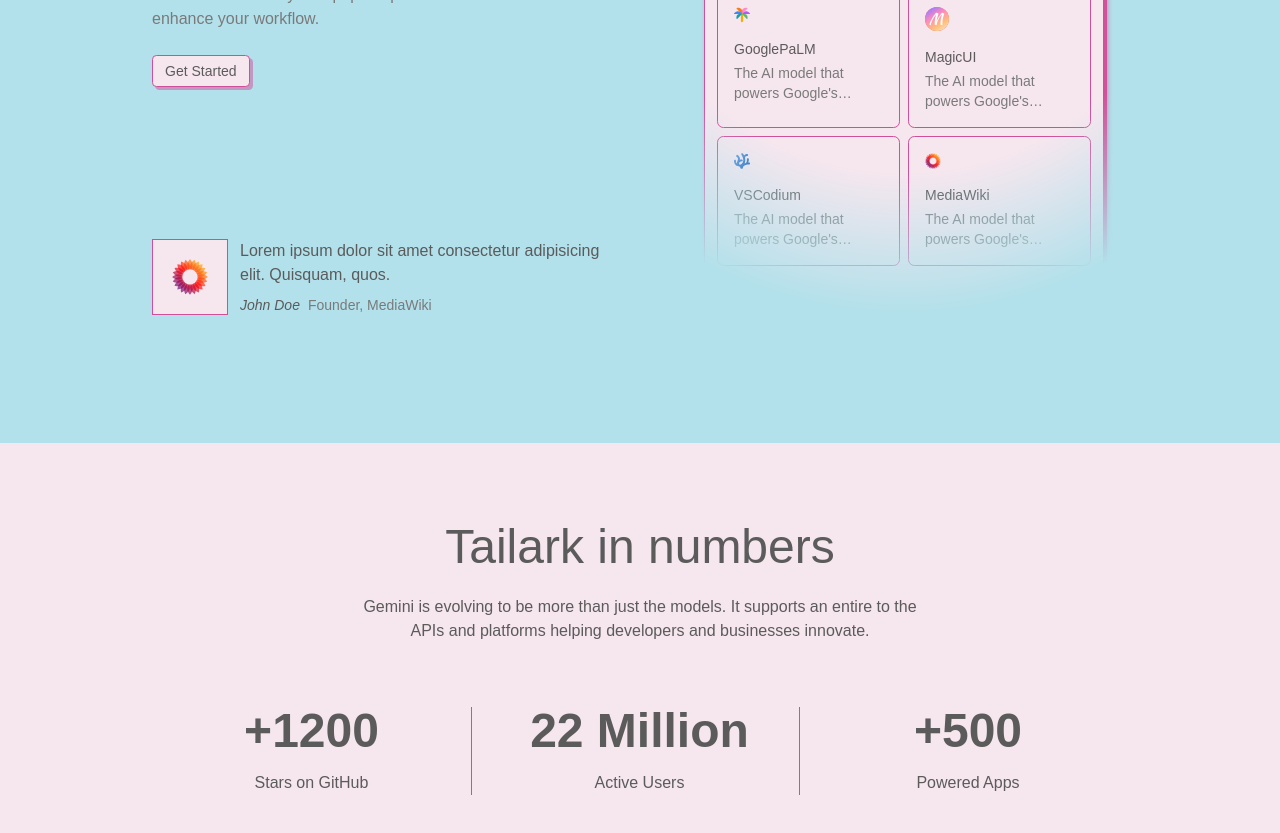
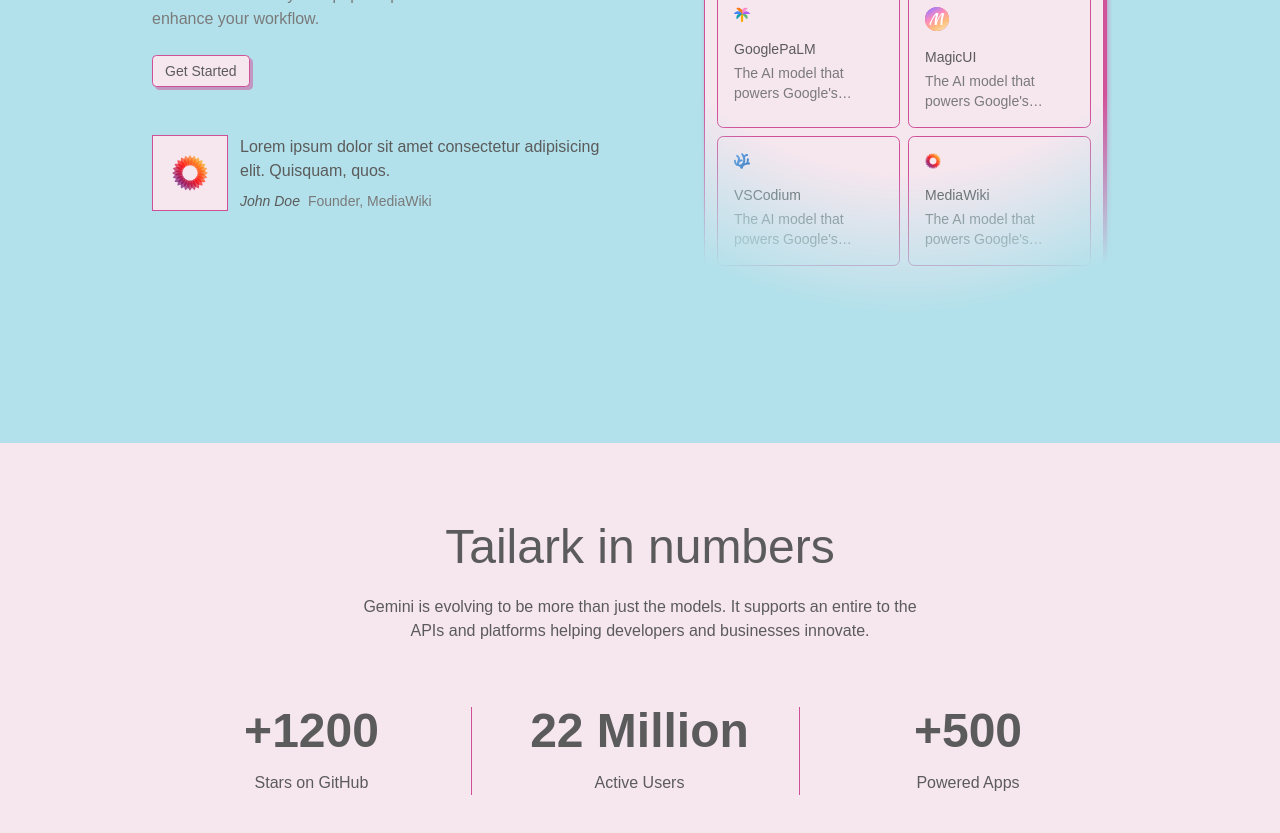
Before and after one commit to satyamneelkamal/experimentallandingpage, a Next.js app: page / in a window 1280 px wide. Shown: the part 2480-3313 px from the top of the page. Built offline with nearby package versions, Linux system fonts and the light colour scheme.

Commit message:
Footer Fixed again

```diff
--- a/components/integrations.tsx
+++ b/components/integrations.tsx
@@ -19,7 +19,7 @@ export default function IntegrationsSection() {
                             </Button>
                         </div>
 
-                        <div className="mt-auto grid grid-cols-[auto_1fr] gap-3">
+                        <div className="grid grid-cols-[auto_1fr] gap-3">
                             <div className="bg-background flex aspect-square items-center justify-center border">
                                 <MediaWiki className="size-9" />
                             </div>
```
Also changed, not shown: image copy 9.png (added).
